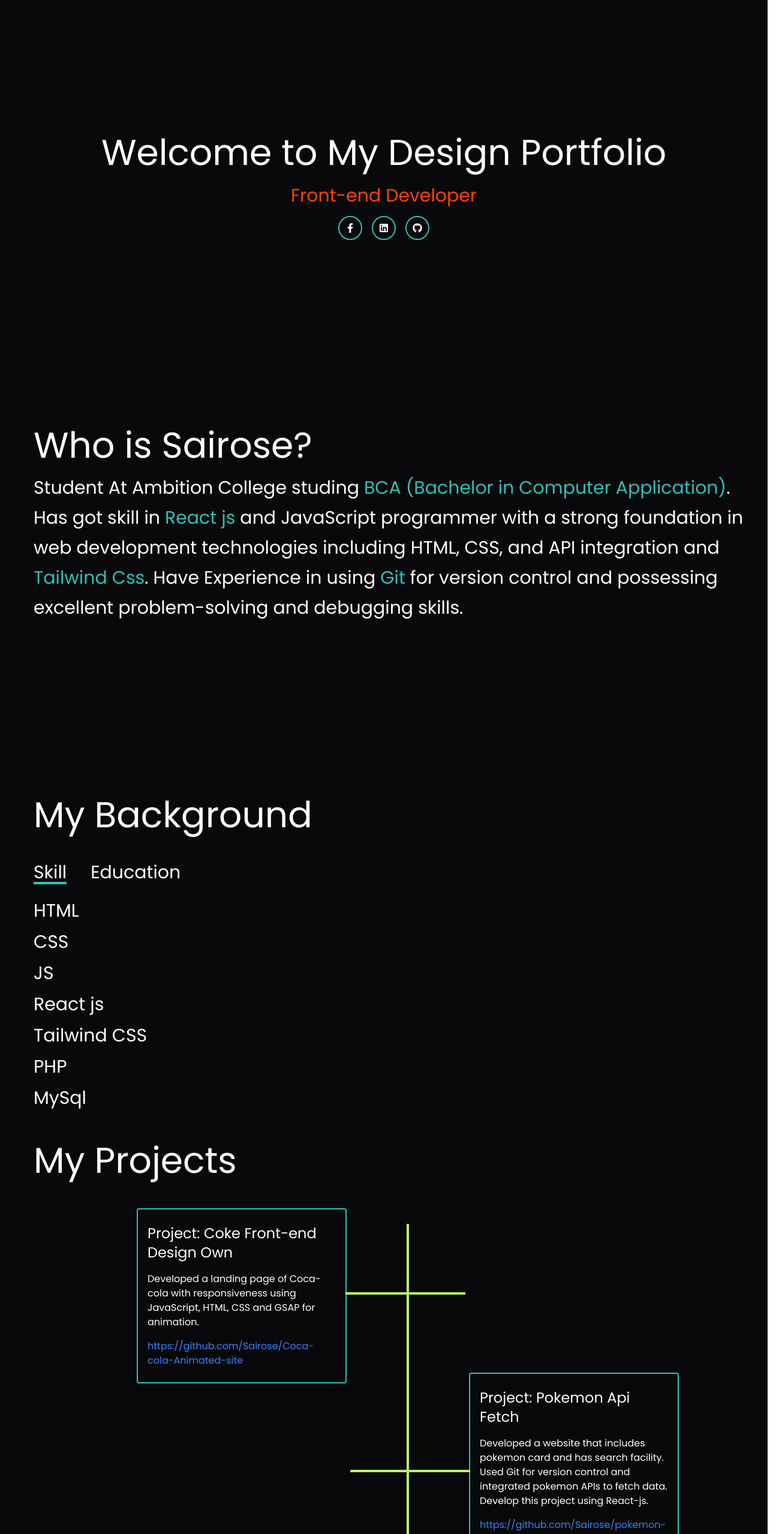
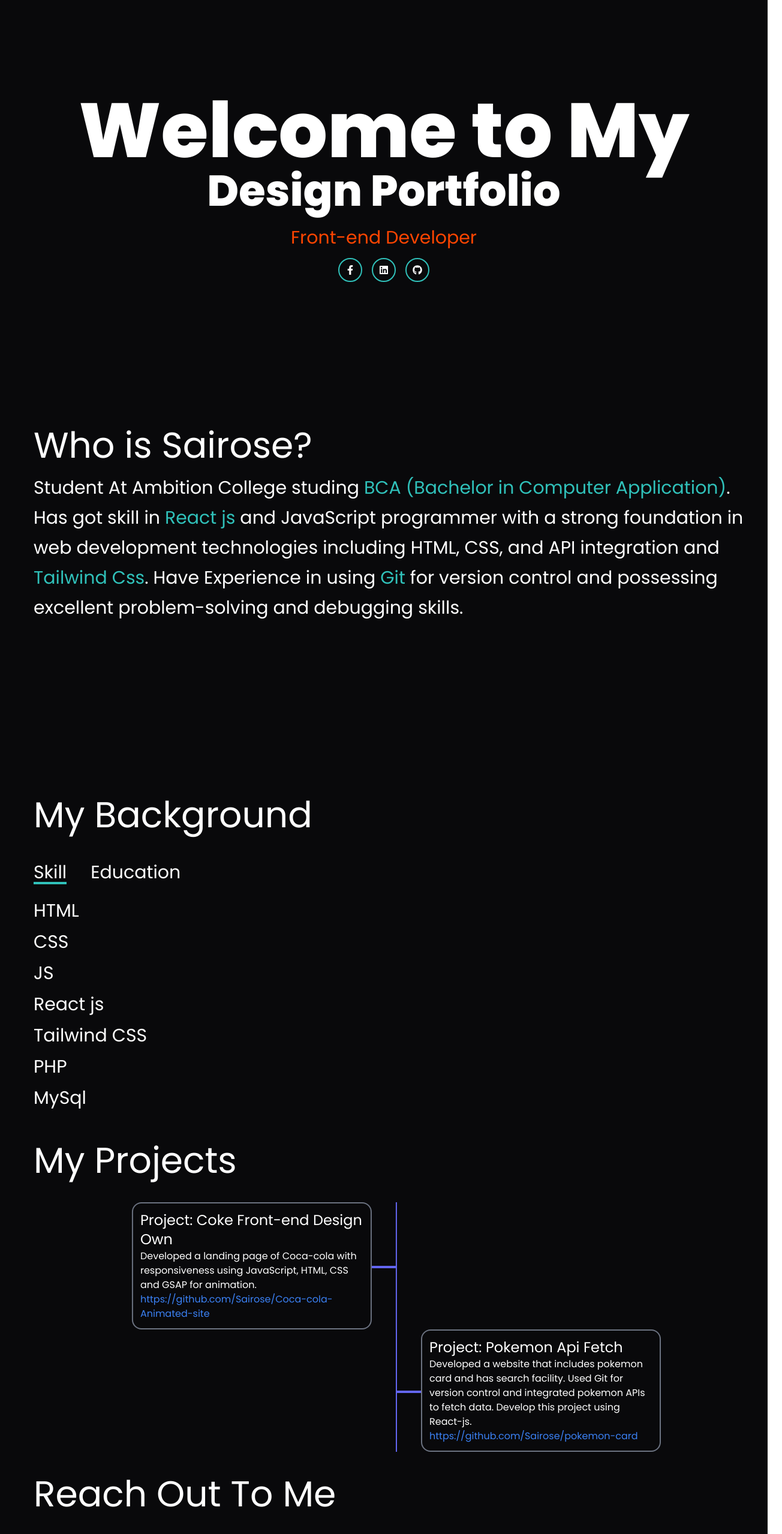
Before and after one commit to Sairose/MyPortfolio, a React (Vite) app: page / in a window 1280 px wide. Shown: the part 160-2717 px from the top of the page at 60% size, 1304 px wide, since content can reach past the window. Built offline with nearby package versions, Linux system fonts and the light colour scheme; a web font is replaced by a local one.

Commit message:
made h1 tag of hero section moveable whenEver mouse move

```diff
--- a/src/components/Hero.jsx
+++ b/src/components/Hero.jsx
@@ -1,4 +1,4 @@
-import React from 'react'
+import React,{useRef, useState} from 'react'
 import About from './About'
 import Background from './Background'
 import ReachMe from './ReachMe'
@@ -7,10 +7,23 @@ import MyProject from './MyProject'
 
 
 export default function Hero() {
+  const head1 = useRef(null);
+  const [xVal, setXVal] = useState(0);
+  const [yVal, setYVal] = useState(0);
+  function handleH1(e){
+    // console.log(e.clientX, e.clientY)
+    setXVal((e.clientX - head1.current.getBoundingClientRect().x - head1.current.getBoundingClientRect().width/2)/40);
+    setYVal(-(e.clientY - head1.current.getBoundingClientRect().y - head1.current.getBoundingClientRect().height/2)/10)
+    head1.current.style.transform = `rotateX(${xVal}deg) rotateY(${yVal}deg)`
+  }
   return (
     <>
-      <div id="hero" className='w-full h-screen flex flex-col items-center justify-center gap-4'>
-        <h1 className='text-3xl sm:text-5xl md:text-6xl text-center'>Welcome to My Design Portfolio</h1>
+      <div onMouseMove={handleH1} id="hero" className='w-full h-screen flex flex-col items-center justify-center gap-4 '>
+        <h1 ref={head1} className='font-extrabold text-center duration-200 ease-linear '>
+          <span className='text-4xl sm:text-7xl lg:text-9xl'>Welcome to My</span>
+          <br/>
+          <span className='text-3xl sm:text-6xl lg:text-7xl'>Design Portfolio</span>
+        </h1>
         <p className='text-3xl mt-2 text-[#ff4500]'>Front-end Developer</p>
         <Links />
       </div>
--- a/src/components/MyProject.jsx
+++ b/src/components/MyProject.jsx
@@ -3,21 +3,17 @@ import {MyProjectData} from '../assets/asstes'
 
 export default function MyProject() {
   return (
-    <div className="w-full mt-5 sm:pl-10 relative ">
+    <div className="w-full mt-5 sm:pl-10  ">
         <div id="project-head">
             <h1 className='text-3xl sm:text-5xl md:text-6xl mb-10 mt-10'>My Projects</h1>
         </div>
 
-        <div className="h-screen w-full  relative flex flex-col sm:flex-row items-center justify-center gap-10">
+        <div className="h-auto w-full flex lg:flex-col items-center justify-center gap-10 lg:gap-0 flex-wrap ">
             {
                 MyProjectData.map((curValue, indx) =>{
                     // return <MyProjectCard key={indx} data ={curValue}/>
-                    return <div className={`flex flex-col items-center justify-center gap-4 px-4 py-6 w-[350px]
-                        h-[400px] xl:h-fit border-2 rounded  border-[#30C1BA] transition-all
-                        hover:translate-x-[-4px] hover:translate-y-[-4px]
-                        shadow-lg hover:shadow-emerald-300
-                        xl:absolute ${indx == 0? "xl:top-[10px] xl:left-[172px]" : "xl:bottom-[200px] xl:right-[132px]"}
-                        `} key={indx}>
+                    return <div key={indx} className= 'lg:odd:border-r-2 lg:odd:translate-x-[-49.6%] lg:even:border-l-2 lg:even:translate-x-[50%] lg:border-indigo-500 lg:px-10 lg:relative lg:before:content-[""] lg:before:h-1 lg:before:w-[40px] lg:before:bg-indigo-500 lg:before:absolute lg:before:top-[50%] lg:odd:before:right-0 lg:even:before:left-0 '>
+                            <div id="inner-div" className=' w-[400px] max-h-[500px] border-2 border-gray-500 p-3 rounded-2xl'>
                             <div>
                                 <h3 className="text-2xl ">Project: {curValue.project}</h3>
                             </div>
@@ -30,15 +26,12 @@ export default function MyProject() {
                                 </a>
                             </div>
                         </div>
+                        </div>
                 })
             }
 
         </div>
-        <div id="st1" className="h-1 xl:w-[200px] bg-lime-300 absolute xl:top-[250px] xl:left-[560px]"></div>
-        <div id="st2" className="h-1 xl:w-[200px] bg-lime-300 absolute xl:bottom-[350px] xl:right-[480px]"></div>
-        <div id="outer-line" className="h-screen w-full grid place-items-center absolute top-14">
-            <div id="main-line" className="h-1 xl:w-[50vw] bg-lime-300 rotate-90 "></div>
-        </div>
+
     </div>
   )
 }
--- a/src/index.css
+++ b/src/index.css
@@ -18,3 +18,7 @@ body{
 ::-webkit-scrollbar{
     display: none;
 }
+
+#hero{
+    perspective: 3000px;
+}
```
